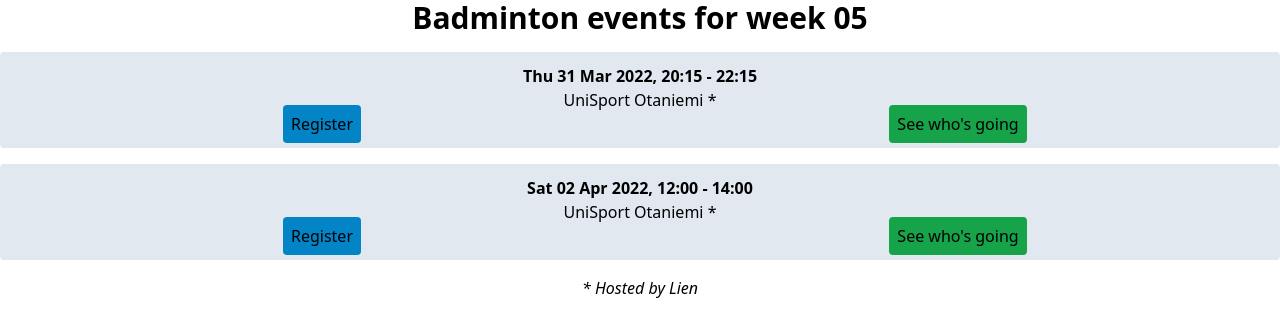
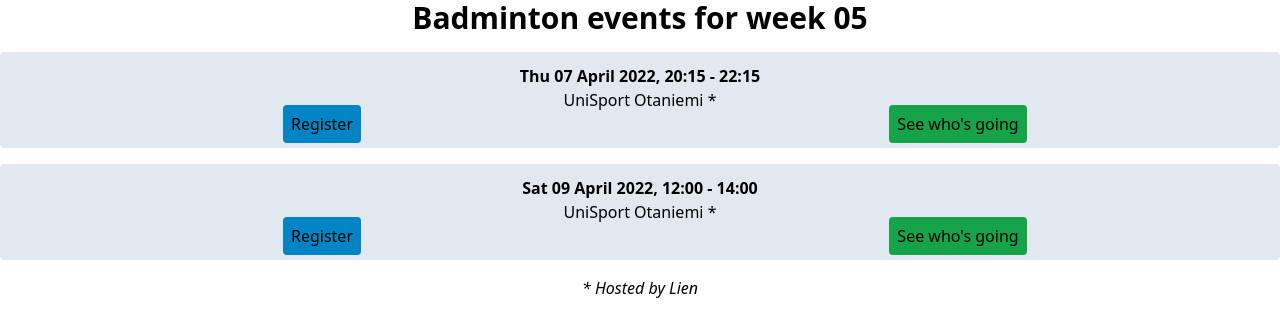
Before and after one commit to Go-for-Games/web, a React (Create React App) app: page / in a window 1280 px wide. Shown: the top 336 px of the page. Built offline with nearby package versions, Linux system fonts and the light colour scheme.

Commit message:
chore: new events

```diff
--- a/src/App.tsx
+++ b/src/App.tsx
@@ -10,13 +10,13 @@ const events = [
   //   view: 'https://docs.google.com/forms/d/e/1FAIpQLSfDSN2M6W6BUjL72rGgl2WnbvKXFBoYYaCgezCH3-m8FYgqLQ/viewanalytics',
   // },
   {
-    date: 'Thu 31 Mar 2022, 20:15 - 22:15',
+    date: 'Thu 07 April 2022, 20:15 - 22:15',
     location: 'UniSport Otaniemi *',
     form: 'https://forms.gle/YMCaPVseYmhS1caGA',
     view: 'https://docs.google.com/forms/d/e/1FAIpQLSfn4xSq_6cZXcnT-ZtczJpmaUaKe4FStNBeGaxjoIH8SubvVA/viewanalytics',
   },
   {
-    date: 'Sat 02 Apr 2022, 12:00 - 14:00',
+    date: 'Sat 09 April 2022, 12:00 - 14:00',
     location: 'UniSport Otaniemi *',
     form: 'https://forms.gle/1p5uYgZFCUE3gnqr8',
     view: 'https://docs.google.com/forms/d/e/1FAIpQLScpU77xANv69l_niQo7cfW77Pqavrgt8dcGdLMRONWAbH66bQ/viewanalytics',
```
